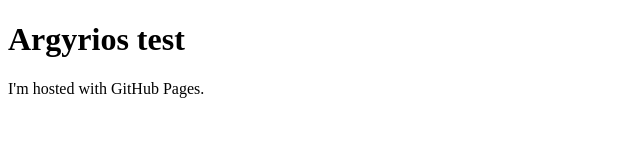
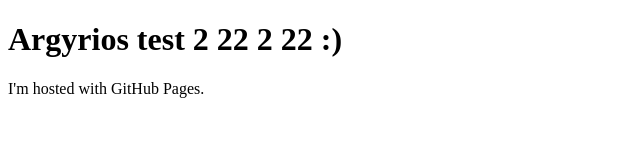
Before and after one commit to ArgyriosData/argyriosdata.github.io, a plain HTML site: page index.html in a window 1280 px wide. Shown: the whole page, without its empty margins (0-640 px from the left). Drawn offline with Linux system fonts and the light colour scheme.

Commit message:
Update index.html

```diff
--- a/index.html
+++ b/index.html
@@ -1,7 +1,7 @@
 <!DOCTYPE html>
 <html>
 <body>
-<h1> Argyrios test </h1>
+<h1> Argyrios test 2 22 2 22 :) </h1>
 <p>I'm hosted with GitHub Pages.</p>
 </body>
 </html>
```
